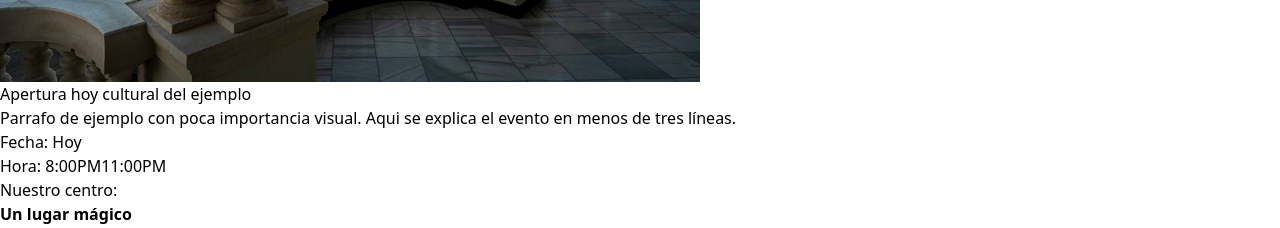
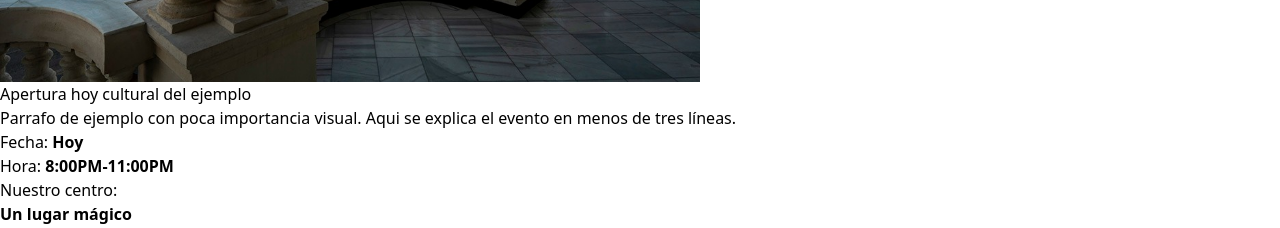
Before and after one commit to fantasyfuerte/nodo-habana, a Next.js app: page / in a window 1280 px wide. Shown: the part 1440-1668 px from the top of the page. Built offline with nearby package versions, Linux system fonts and the light colour scheme.

Commit message:
Refactor today's event section for improved conditional rendering and styling

```diff
--- a/src/app/page.tsx
+++ b/src/app/page.tsx
@@ -30,7 +30,7 @@ export default function Home() {
           Un espacio de conexiones culturales
         </h1>
         <SocialLinks />
-        <article className="mb-28 py-5">
+        <article className="mb-20 py-5">
           <h3 className="text-center text-xl font-semibold mb-3">
             ¿Quiénes somos?
           </h3>
@@ -49,6 +49,7 @@ export default function Home() {
           </p>
         </article>
       </section>
+      {nextEvent && (
         <section
           id="today-event"
           className="bg-gray-100 p-10 px-20 rounded-lg shadow-md mb-10"
@@ -56,7 +57,7 @@ export default function Home() {
           <h2 className="text-center text-2xl mb-8 font-semibold select-none">
             Evento de hoy
           </h2>
-        {nextEvent ? (
+
           <article className="bg-white p-6 rounded-lg shadow-lg">
             <Image
               width={700}
@@ -69,17 +70,22 @@ export default function Home() {
               <h3 className="text-xl font-bold mb-2">{nextEvent.title}</h3>
               <p className="text-gray-700 mb-4">{nextEvent.paragraph}</p>
               <p className="text-gray-500">
-                Fecha: {getRelativeDate(nextEvent.date)}
+                Fecha:
+                <strong className="text-black">
+                  {" "}
+                  {getRelativeDate(nextEvent.date)}
+                </strong>
               </p>
-              <p className="text-gray-500">Hora: {nextEvent.time}</p>
+              <p className="text-gray-500">
+                Hora:{" "}
+                <strong className="text-black">
+                  {nextEvent.time[0]}-{nextEvent.time[1]}
+                </strong>
+              </p>
             </div>
           </article>
-        ) : (
-          <p className="text-center text-lg font-semibold">
-            No hay eventos para hoy
-          </p>
+        </section>
       )}
-      </section>
       <ArticlesList />
     </main>
   );
```
Lines whose indentation alone changed are shown as unchanged.
